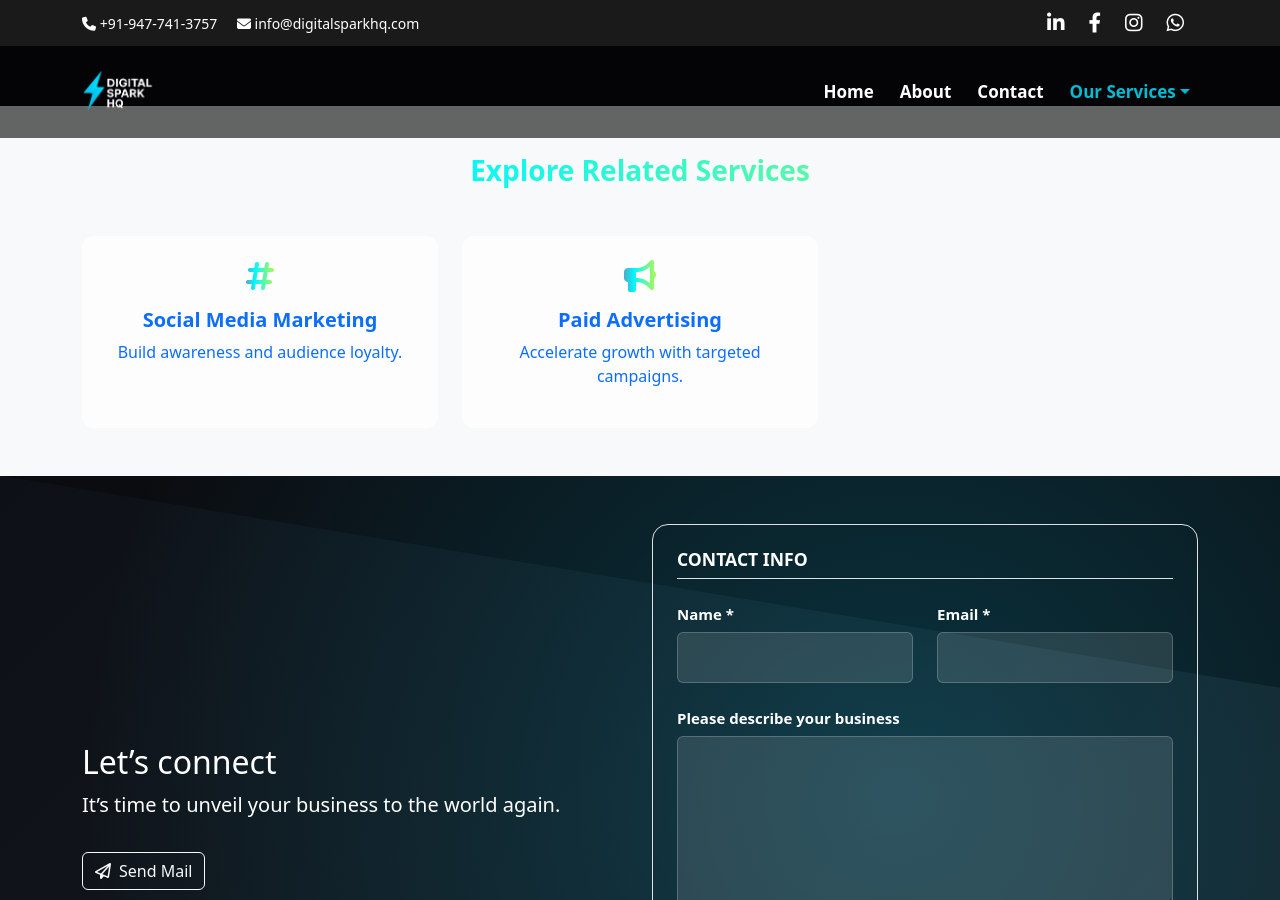
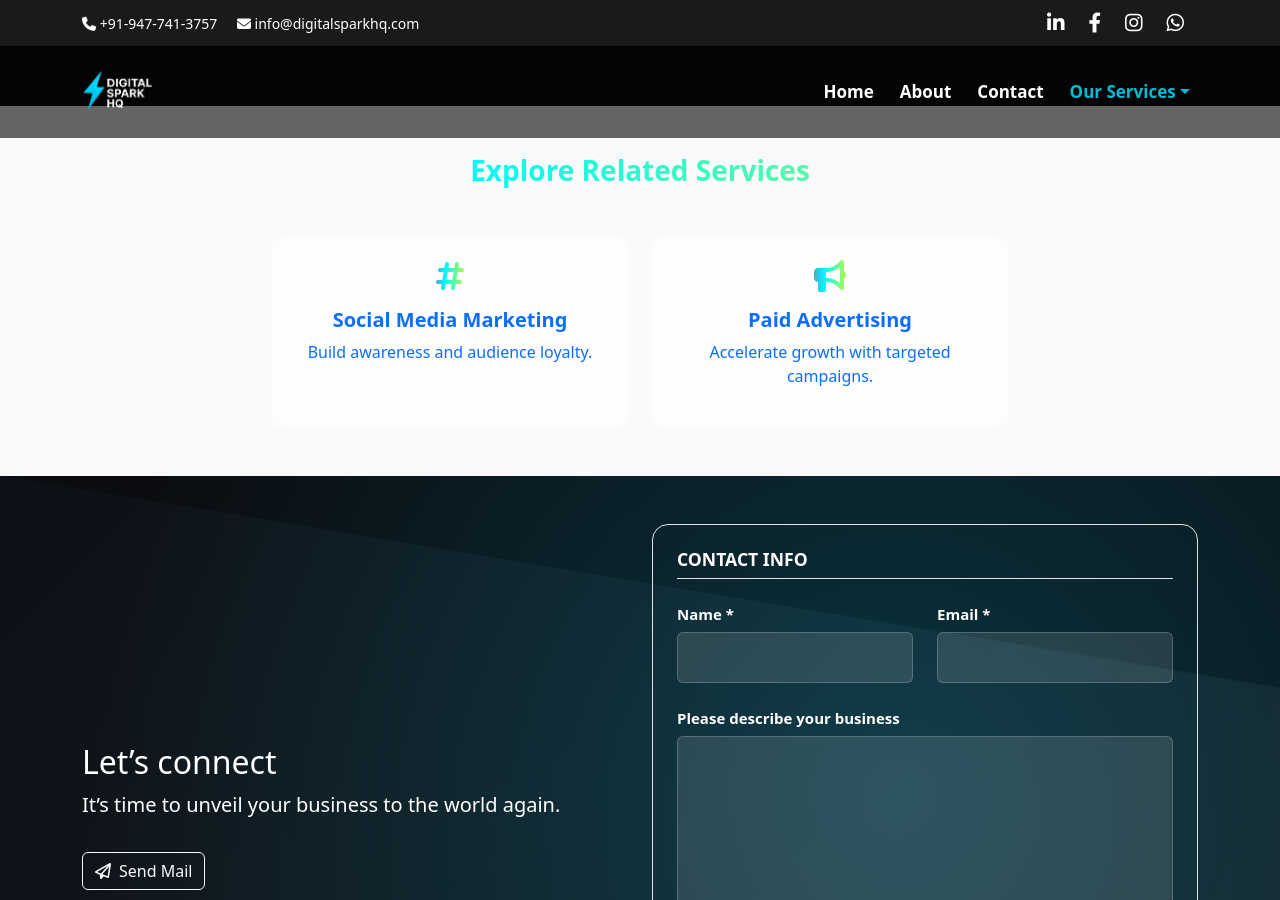
Before and after one commit to Iambiswajit-C/digitalsparkhq, a Jekyll site: the page built from services/graphic-design/index.md, in a window 1280 px wide and 900 px high, scrolled down 3094 px. Built offline with Jekyll 4.4.1, drawn with Linux system fonts in a browser that asks for light colours.

Commit message:
Update index.md

```diff
--- a/services/graphic-design/index.md
+++ b/services/graphic-design/index.md
@@ -217,7 +217,7 @@
       Explore Related Services
     </h3>
 
-    <div class="row g-4 text-center">
+    <div class="row g-4 justify-content-center text-center">
 
       <div class="col-md-4">
         <a href="/services/social-media/" class="text-decoration-none">
```
